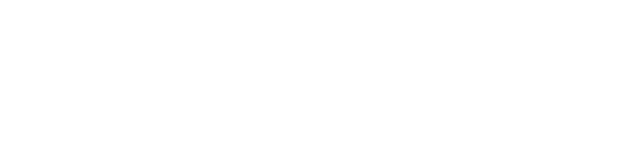
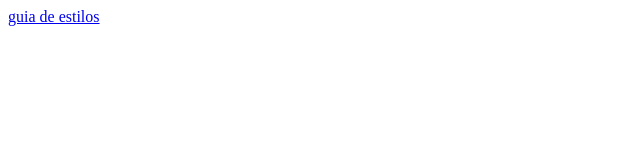
Before and after one commit to unaicastillo/Portfolio, a plain HTML site: page index.html in a window 1280 px wide. Shown: the whole page, without its empty margins (0-640 px from the left). Drawn offline with Linux system fonts and the light colour scheme.

Commit message:
stylesGuide

```diff
--- a/index.html
+++ b/index.html
@@ -8,7 +8,9 @@
         <script src="script.js"></script>
     </head>
     <body>
-
+        <a href="https://www.figma.com/design/ogcOQYvp1RrEPMYsx7VUHw/gu%C3%ADa-de-estilos-UnaiCastillo?node-id=0-1&t=ZtfD00AGRHeRAuMS-1">
+            guia de estilos
+        </a>
 
     </body>
 </html>
```
